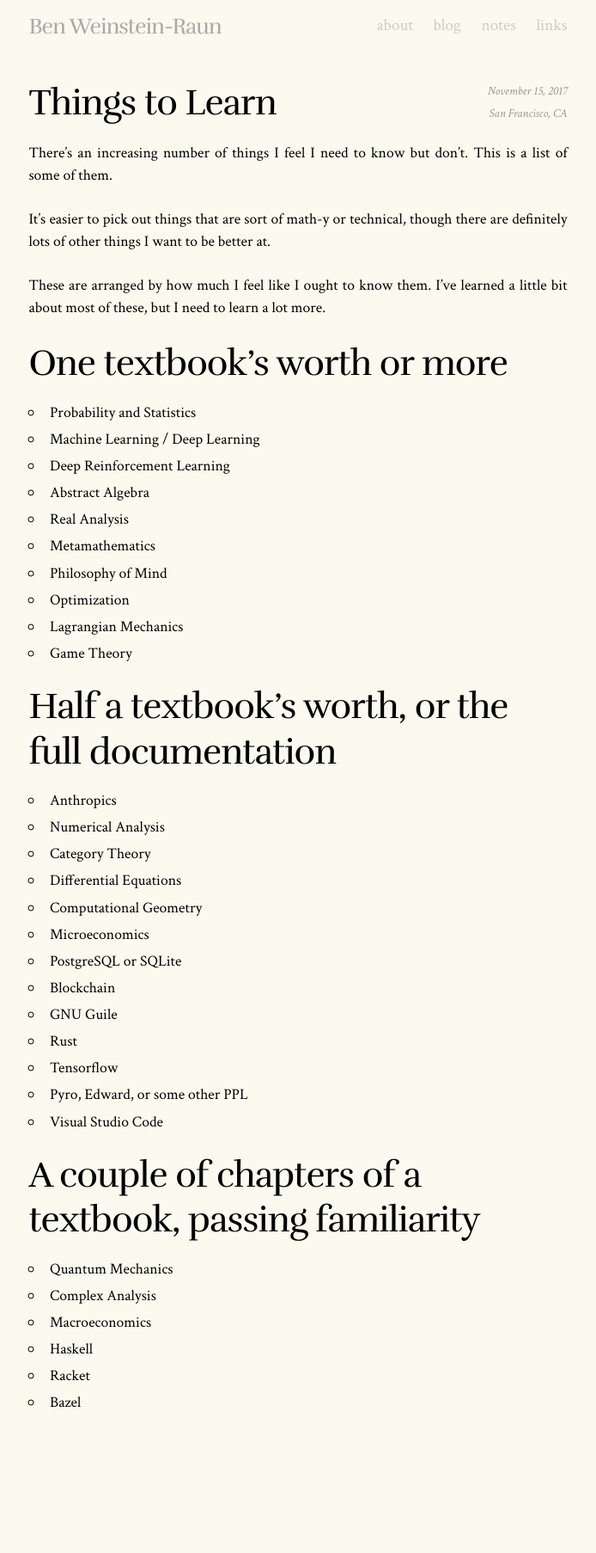
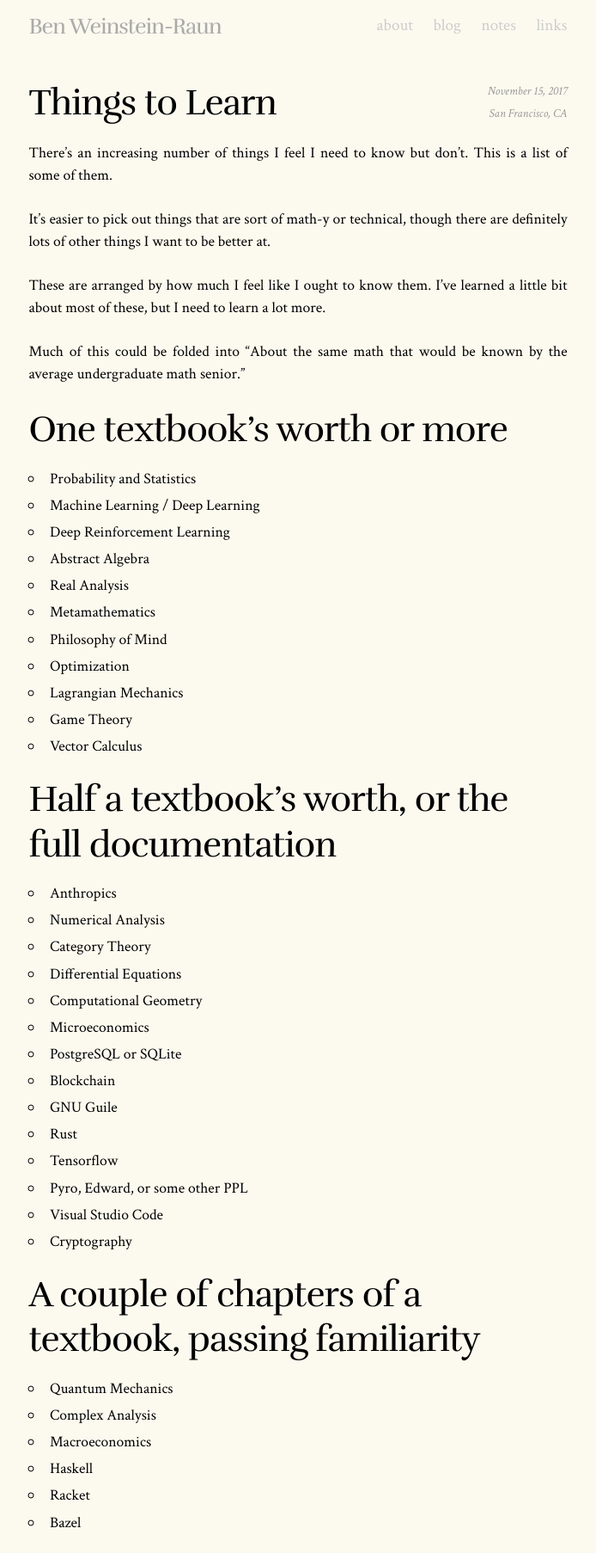
Before and after one commit to benwr/benwr.github.io, a Jekyll site: the page built from _posts/notes/2017-11-15-things_to_learn.md, in a window 1280 px wide. Shown: the whole page at 86% size, without its empty margins (293-987 px from the left). Built offline with Jekyll 4.4.1, drawn with Linux system fonts in a browser that asks for light colours; before the commit the page ends 1666 px from its top, so only the background shows below that.

```diff
--- a/_posts/notes/2017-11-15-things_to_learn.md
+++ b/_posts/notes/2017-11-15-things_to_learn.md
@@ -17,6 +17,9 @@ These are arranged by how much I feel like I ought to know them.
 I've learned a little bit about most of these, but I need to learn
 a lot more.
 
+Much of this could be folded into "About the same math that would
+be known by the average undergraduate math senior."
+
 ## One textbook's worth or more
 
 * Probability and Statistics
@@ -29,6 +32,7 @@ a lot more.
 * Optimization
 * Lagrangian Mechanics
 * Game Theory
+* Vector Calculus
 
 ## Half a textbook's worth, or the full documentation
 
@@ -45,6 +49,7 @@ a lot more.
 * Tensorflow
 * Pyro, Edward, or some other PPL
 * Visual Studio Code
+* Cryptography
 
 ## A couple of chapters of a textbook, passing familiarity
 
```
Also changed, not shown: _posts/notes/2018-01-01-quote.md (added, +19 -0 lines).
